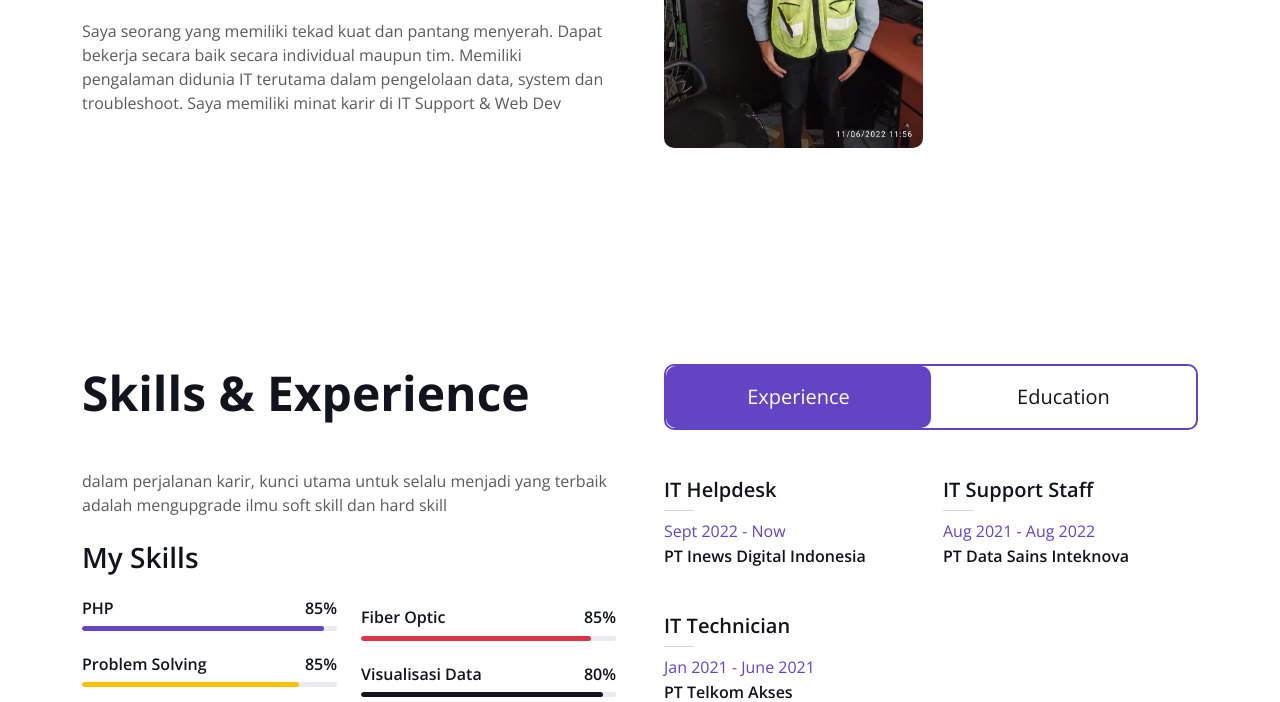
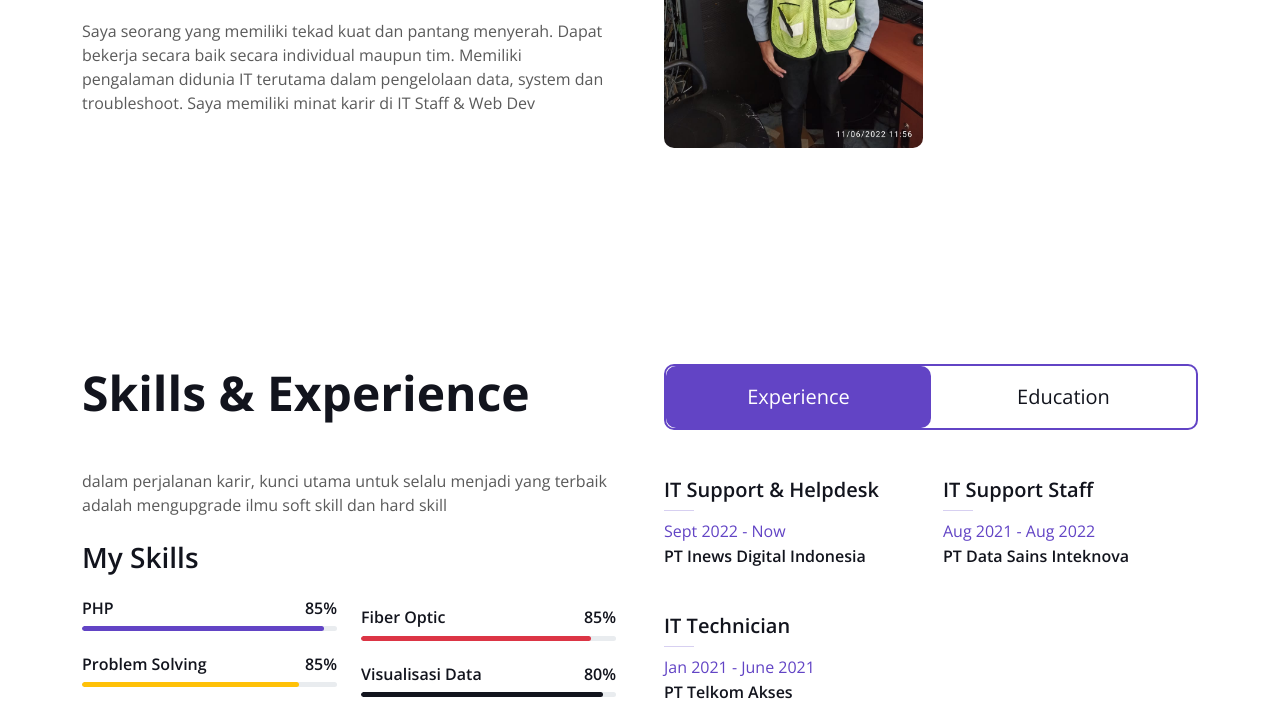
Before and after one commit to AdiIslamay/AdiIslamay.github.io, a plain HTML site: page index.html in a window 1280 px wide. Shown: the part 873-1575 px from the top of the page. Drawn offline with nearby package versions, Linux system fonts and the light colour scheme.

Commit message:
first commit

```diff
--- a/index.html
+++ b/index.html
@@ -105,7 +105,7 @@
                         baik secara individual maupun tim. Memiliki
                         pengalaman didunia IT terutama dalam
                         pengelolaan data, system dan troubleshoot.
-                        Saya memiliki minat karir di IT Support & Web Dev</p>
+                        Saya memiliki minat karir di IT Staff & Web Dev</p>
                 </div>
                 <div class="col-lg-6 wow fadeInUp" data-wow-delay="0.5s">
                     <div class="row g-3 mb-4">
@@ -215,7 +215,7 @@
                         <div id="tab-1" class="tab-pane fade show p-0 active">
                             <div class="row gy-5 gx-4">
                                 <div class="col-sm-6">
-                                    <h5>IT Helpdesk</h5>
+                                    <h5>IT Support & Helpdesk</h5>
                                     <hr class="text-primary my-2">
                                     <p class="text-primary mb-1">Sept 2022 - Now</p>
                                     <h6 class="mb-0">PT Inews Digital Indonesia</h6>
```
